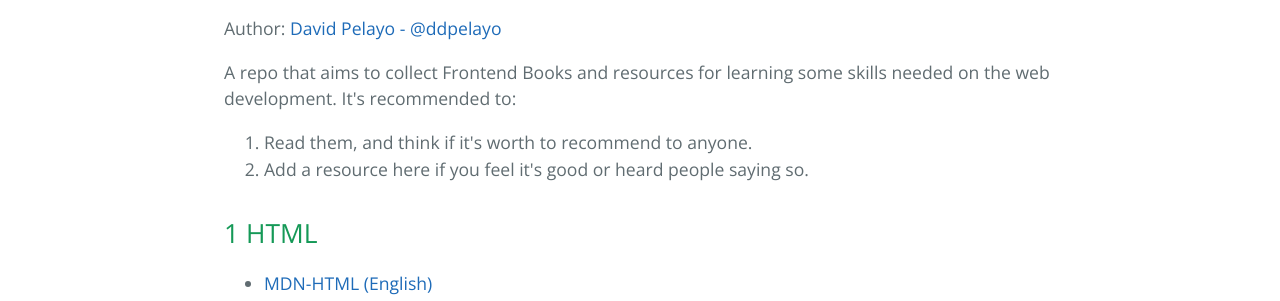
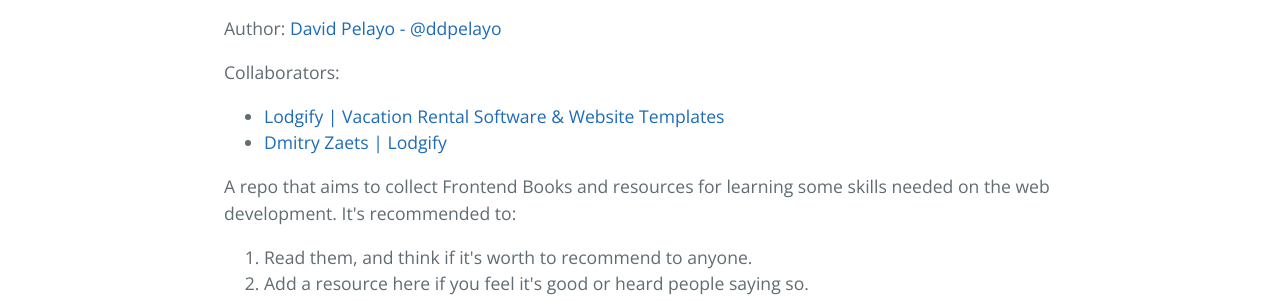
Before and after one commit to trixter5/frontend-books, a plain HTML site: page index.html in a window 1280 px wide. Shown: the part 470-771 px from the top of the page. Drawn offline with nearby package versions, Linux system fonts and the light colour scheme.

```diff
--- a/index.html
+++ b/index.html
@@ -23,6 +23,13 @@
 <a id="frontend-books" class="anchor" href="#frontend-books" aria-hidden="true"><span aria-hidden="true" class="octicon octicon-link"></span></a>Frontend Books</h1>
 
 <p>Author: <a href="https://twitter.com/ddpelayo">David Pelayo - @ddpelayo</a></p>
+
+<p>Collaborators:</p>
+
+<ul>
+<li><a href="http://www.lodgify.com/">Lodgify | Vacation Rental Software &amp; Website Templates</a></li>
+<li><a href="http://dmitry.js.org/">Dmitry Zaets | Lodgify</a></li>
+</ul>
 
 <p>A repo that aims to collect Frontend Books and resources for learning some skills needed on the web development. It's recommended to:</p>
 
```
Also changed, not shown: params.json (+1 -1 lines).
